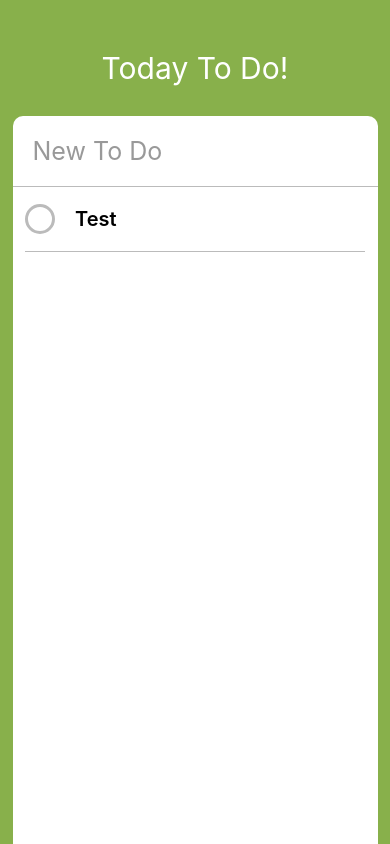
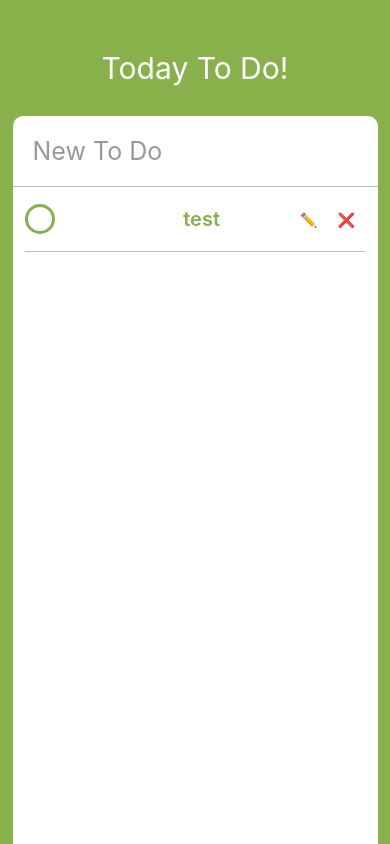
Before and after one commit to siy93/Song-Todo, a React Native app: screen / in a window 390 px wide. Built offline with nearby package versions, Linux system fonts and the light colour scheme.

Commit message:
Styling To Do Component

```diff
--- a/App.js
+++ b/App.js
@@ -25,7 +25,7 @@ export default class App extends React.Component {
             autoCorrect={false}
           />
           <ScrollView contentContainerStyle={styles.toDos}>
-            <ToDo />
+            <ToDo text={"test"}/>
           </ScrollView>
         </View>
       </View>
--- a/ToDo.js
+++ b/ToDo.js
@@ -1,5 +1,5 @@
 import React, { Component } from "react"
-import { View, Text, TouchableOpacity, StyleSheet, Dimensions, Vibration } from "react-native"
+import { View, Text, TouchableOpacity, StyleSheet, Dimensions, Vibration, TextInput } from "react-native"
 
 const { width, height } = Dimensions.get("window");
 
@@ -7,12 +7,15 @@ const { width, height } = Dimensions.get("window");
 export default class ToDo extends Component {
   state = {
     isEditing: false,
-        isCompleted: false
+    isCompleted: false,
+    toDoValue: ""
   };
   render() {
-            const {isCompleted} = this.state;
+    const { isCompleted, isEditing, toDoValue } = this.state;
+    const { text } = this.props;
     return (
       <View style={styles.container}>
+        <View style={styles.column}>
           <TouchableOpacity onPress={this._toggleComplete}>
             <View style={[
               styles.circle,
@@ -20,45 +23,123 @@ export default class ToDo extends Component {
             ]}
             />
           </TouchableOpacity>
-                <Text style={styles.text}>Test</Text>
+          { isEditing ? (
+          <TextInput
+          style={[
+            styles.input,
+            styles.text,
+            isCompleted ? styles.completedText : styles.uncompletedText
+          ]}
+          value={toDoValue}
+          multiline={true}
+          onChangeText={this._controlInput}
+          returnKeyType={"done"}
+          onBlur={this._finishEditing}
+          />
+            ) : (
+            <Text style={[styles.text, isCompleted ? styles.completedText : styles.uncompletedText]}>
+            {text}
+          </Text>) }
+        </View>
+        {isEditing ? (
+          <View style={styles.actions}>
+            <TouchableOpacity onPressOut={this._finishEditing}>
+              <View style={styles.actionContainer}>
+                <Text style={styles.actionText}>✔️</Text>
+              </View>
+            </TouchableOpacity>
+          </View>
+        ) : (
+            <View style={styles.actions}>
+              <TouchableOpacity onPressOut={this._startEditing}>
+                <View style={styles.actionContainer}>
+                  <Text style={styles.actionText}>✏️</Text>
+                </View>
+              </TouchableOpacity>
+              <TouchableOpacity>
+                <View style={styles.actionContainer}>
+                  <Text style={styles.actionText}>❌</Text>
+                </View>
+              </TouchableOpacity>
+            </View>
+          )}
       </View>
     );
   }
+
   _toggleComplete = () => {
     this.setState(prevState => {
-            return{
+      return {
         isCompleted: !prevState.isCompleted
       }
     })
+  }
+  _startEditing = () => {
+    const { text } = this.props;
+    this.setState({
+      isEditing: true
+    })
+  }
+  _finishEditing = () => {
+    this.setState({
+      isEditing: false
+    })
+  }
+  _controlInput = (text) => {
+    this.setState({toDoValue: text})
   }
 }
 
 const styles = StyleSheet.create({
   container: {
     width: width - 50,
-        borderBottomColor:"#bbb",
-        borderBottomWidth:StyleSheet.hairlineWidth,
+    borderBottomColor: "#bbb",
+    borderBottomWidth: StyleSheet.hairlineWidth,
     flexDirection: "row",
-        alignItems: "center"
+    alignItems: "center",
+    justifyContent: "space-between"
   },
   circle: {
     width: 30,
     height: 30,
-        borderRadius:15,
+    borderRadius: 15,
     borderColor: "#88B04B",
     borderWidth: 3,
     marginRight: 20
   },
   completedCircle: {
-        borderColor:"#88B04B"
+    borderColor: "#bbb"
   },
   uncompletedCircle: {
-        borderColor:"#bbb"
+    borderColor: "#88B04b"
   },
   text: {
     fontWeight: "600",
     fontSize: 20,
     marginVertical: 20
+  },
+  completedText: {
+    color: "#bbb",
+    textDecorationLine: "line-through"
+  },
+  uncompletedText: {
+    color: "#88B04B"
+  },
+  column: {
+    flexDirection: "row",
+    alignItems: "center",
+    width: width / 2,
+    justifyContent: "space-between"
+  },
+  actions: {
+    flexDirection: "row"
+  },
+  actionContainer: {
+    marginVertical: 10,
+    marginHorizontal: 10
+  },
+  input: {
+    marginVertical: 10,
+    width: width / 2
   }
-
 })
```
Lines whose indentation alone changed are shown as unchanged.
